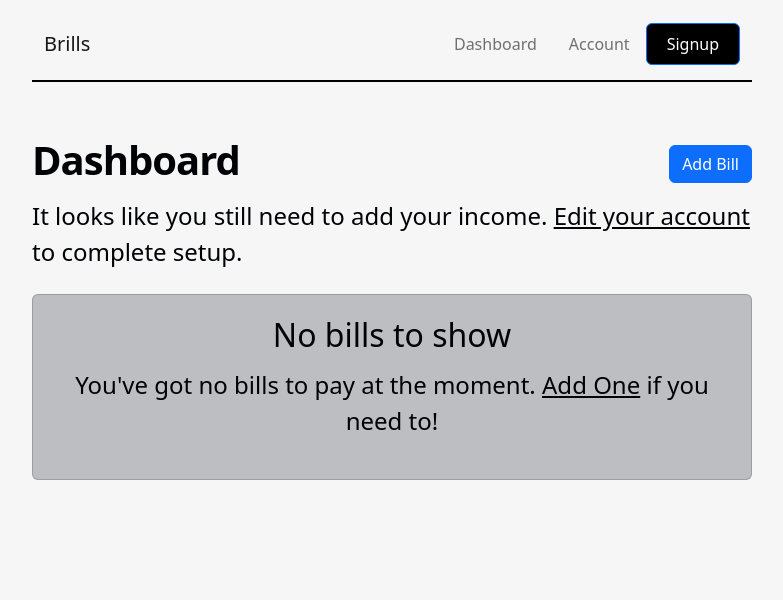
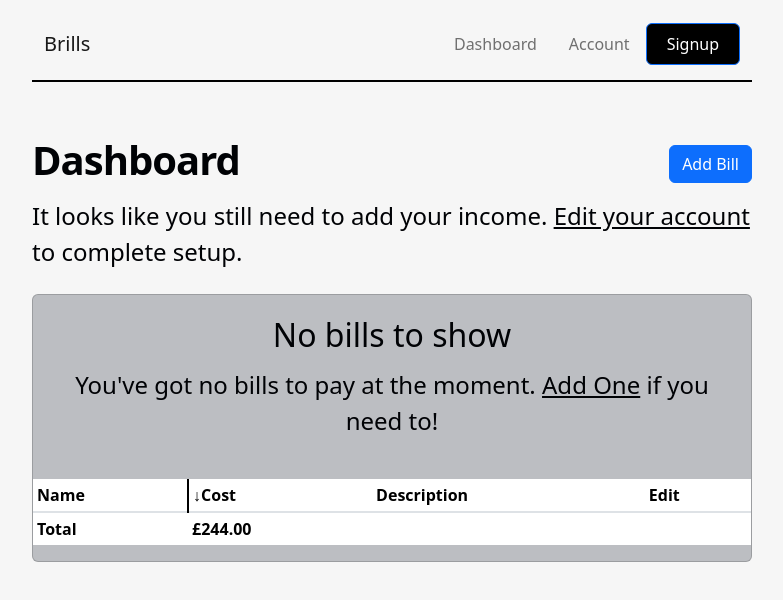
Before and after one commit to KevinMKW/brills, a React (Vite) app: page /dashboard in a window 1280 px wide. Shown: the top 600 px of the page, without its empty margins (248-1031 px from the left). Built offline with nearby package versions, Linux system fonts and the light colour scheme.

Commit message:
Update The BillList

```diff
--- a/src/components/Bill/BillItem.jsx
+++ b/src/components/Bill/BillItem.jsx
@@ -1,11 +1,37 @@
-const BillItem = ({ bill }) => {
+/* eslint-disable react/prop-types */
+import { useState } from "react";
+import { Link } from "react-router-dom";
+import EditBill from "./EditBill";
+
+const BillItem = ({ bill, onUpdate}) => {
+    const [isEditing, setIsEditing] = useState(false);
+
+    const handleEditClick = () => {
+        setIsEditing(true);
+    };
+
+    const handleUpdate = (updateBill) => {
+        onUpdate(updateBill);
+        setIsEditing(false);
+    };
+
     return (
-        <div className="d-flex">
-            <p>Name: {bill.name}</p>
-            <p>Description: {bill.description}</p>
-            <p>Cost: {bill.cost}</p>
-            <p>Color: {bill.color}</p>
-        </div>
+        <tr key={bill.color}>
+            <td>
+                <span className=" rounded-circle" style={{ width: '1em', height: '15px', padding: '5px', background: (bill.color) }}></span> {bill.name}
+            </td>
+            <td>{bill.cost}</td>
+            <td>{bill.description}</td>
+            <td>
+                {isEditing ? (
+                    <EditBill bill={bill} onUpdate={handleUpdate} />
+                ) : (
+                    <Link to='/editbill' onClick={handleEditClick}>
+                        Edit
+                    </Link>
+                )}
+            </td>
+        </tr>
     );
 }
 
--- a/src/components/Bill/BillList.jsx
+++ b/src/components/Bill/BillList.jsx
@@ -1,11 +1,49 @@
-// eslint-disable-next-line no-unused-vars
-import BillItem from "./BillItem";
+import { useState, useEffect } from "react";
+import { useLocation } from "react-router-dom";
+import BillItem from "../Bill/BillItem";
 
 const BillList = () => {
+    const location = useLocation();
+    const addNewBill = location.state && location.state.newBillData;
+    const [bills, setBills] = useState([])
+
+    useEffect(() => {
+        if (addNewBill) {
+            setBills((prevBills) => [...prevBills, addNewBill]);
+        }
+    }, [addNewBill]);
+
+    const handleUpdate = (updatedBill) => {
+        setBills((prevBills) => {
+            prevBills.map((bill) => {(
+                bill.id === updatedBill.id ? updatedBill : bill)
+            });
+        });
+    };
+
     return (
-        <div>
-
-        </div>
+        <table className="table table-sm table-borderless">
+            <thead>
+                <tr className="border-2 border-top-0 border-end-0 border-start-0">
+                    <th scope="col" className="border-2 border-top-0 border-bottom-0 border-start-0">Name</th>
+                    <th>↓Cost</th>
+                    <th>Description</th>
+                    <th>Edit</th>
+                </tr>
+            </thead>
+            <tbody>
+                {bills.map((bill) => (
+                    <BillItem key={bill.color} bill={bill} onUpdate={handleUpdate} />
+                ))}
+            </tbody>
+            <tfoot>
+                <tr>
+                    <th className="tar">Total</th>
+                    <th className="tar tnum">£244.00</th>
+                    <td colSpan="2"></td>
+                </tr>
+            </tfoot>
+        </table>
     );
 }
 
--- a/src/components/Dashboard/Dashboard.jsx
+++ b/src/components/Dashboard/Dashboard.jsx
@@ -1,19 +1,9 @@
-import { useState, useEffect } from "react";
-import { Link, useLocation } from "react-router-dom";
+import { Link } from "react-router-dom";
 import { Button } from "react-bootstrap";
 import { h1, p, colors } from "../../constant";
-import BillItem from "../Bill/BillItem";
+import BillList from "../Bill/BillList";
 
 const Dashboard = () => {
-    const location = useLocation();
-    const addNewBill = location.state && location.state.newBillData;
-    const [bills, setBills] = useState([])
-
-    useEffect(() => {
-        if (addNewBill) {
-            setBills((prevBills) => [...prevBills, addNewBill]);
-        }
-    }, [addNewBill]);
 
     return (
         <div>
@@ -32,10 +22,9 @@ const Dashboard = () => {
                     <p style={{ fontSize: p.fontsize, color: colors.gray }}>You&apos;ve got  no bills to pay at the moment. <Link style={{ color: colors.gray }} to="/addbill">Add One</Link> if you need to!</p>
                 </div>
                 <div>
-                {bills.map((bill, index) => (
-                    <BillItem key={index} bill={bill} />
-                ))}
+                    <BillList />
                 </div>
+
             </div>
         </div>
     );
```
